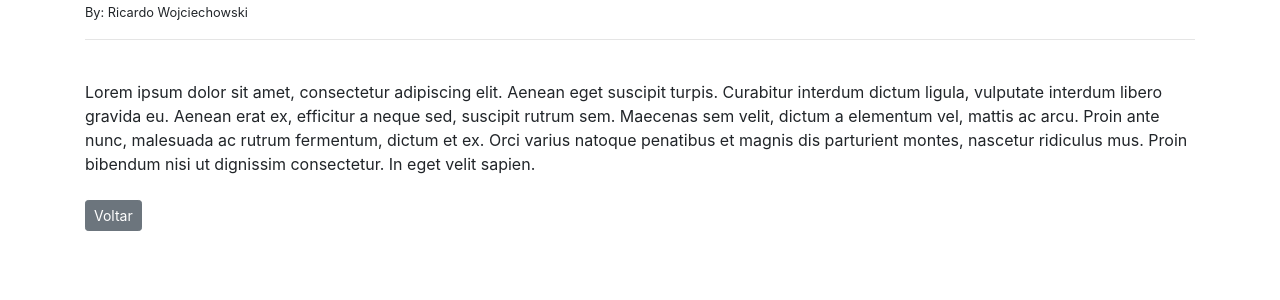
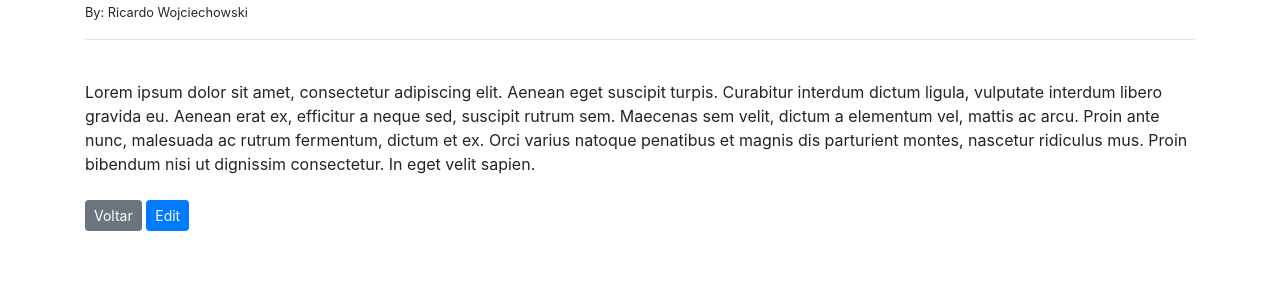
Before and after one commit to ricardowoj/blogRicardow, a Django app: page /artigo/1 in a window 1280 px wide. Shown: the part 137-437 px from the top of the page. Run offline with Django 3.2, Linux system fonts and the light colour scheme; data comes from the database, SQL or seed files in the repository; both versions use the stored data as it was after the commit; some libraries are stand-ins or nearby versions.

Commit message:
change article details in templates: include button to update post

```diff
--- a/templates/article_details.html
+++ b/templates/article_details.html
@@ -13,5 +13,6 @@
 {{ post.body | safe }}
 <br><br>
     <a href="{% url 'home' %}" class="btn btn-secondary btn-sm">Voltar</a>
+    <a href="{% url 'update-post' post.pk %}" type="button" class="btn btn-primary btn-sm">Edit</a>
 
 {% endblock %}
```
Also changed, not shown: db.sqlite3.
